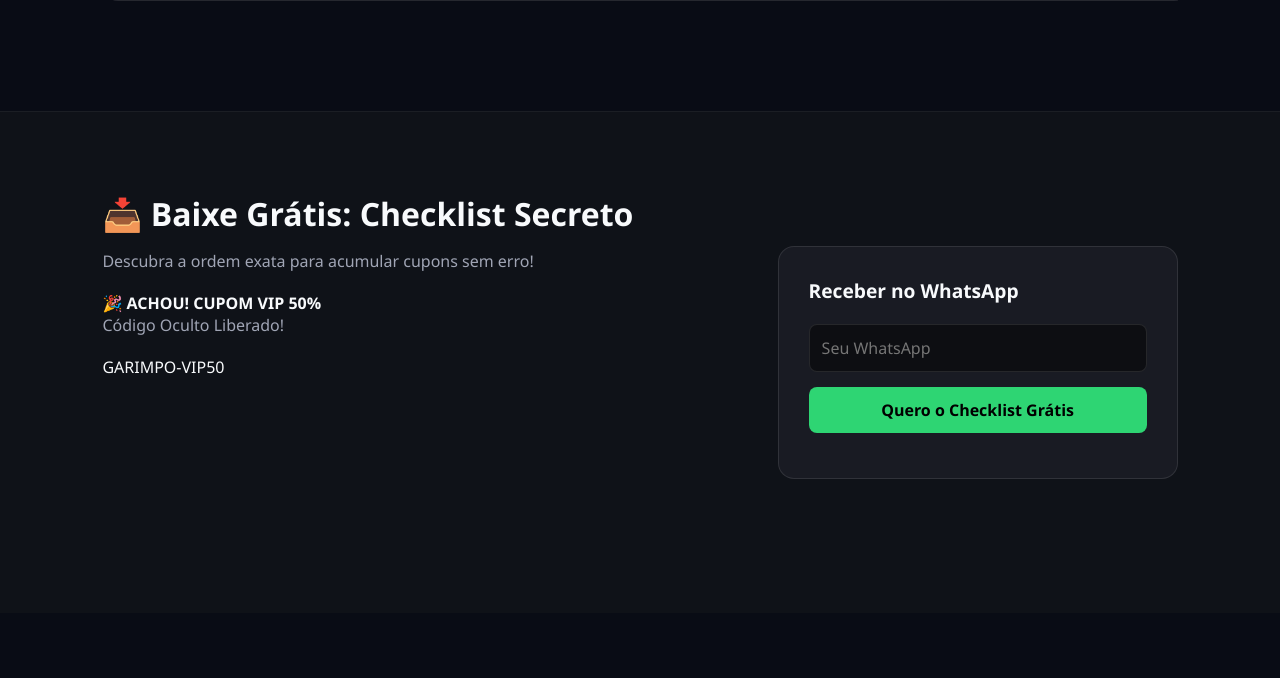
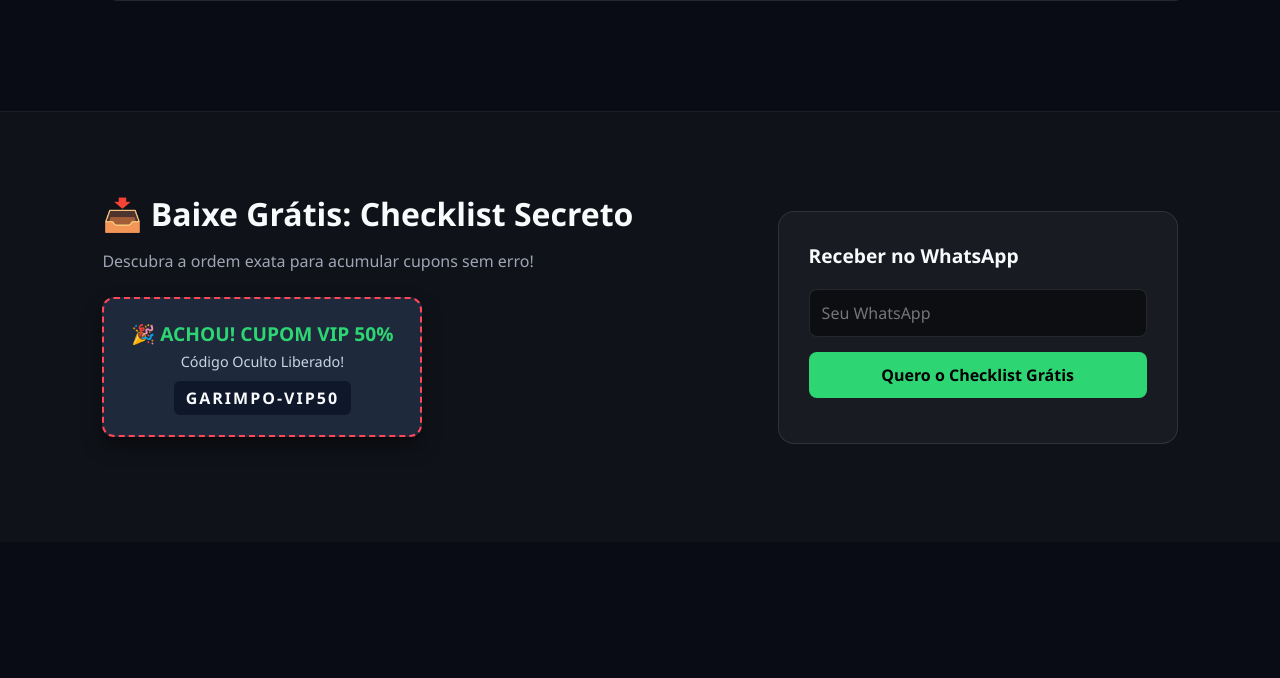
Before and after one commit to mersia-dev/LR, a Flask app: page / in a window 1280 px wide. Shown: the part 1916-2594 px from the top of the page. After the commit the page ends 2360 px from the top, so only its background shows below. Run offline with Flask 3, Linux system fonts and the light colour scheme; a map, chart or similar area stays blank; some libraries are stand-ins or nearby versions.

Commit message:
Update style.css

```diff
--- a/static/css/style.css
+++ b/static/css/style.css
@@ -186,3 +186,40 @@
 .form-response { margin-top: 15px; font-size: 0.85rem; color: #2ed573; }
 .sticky-vip-bar { position: fixed; bottom: 0; left: 0; width: 100%; background: #ff4757; color: white; padding: 15px 8%; display: flex; justify-content: space-between; align-items: center; z-index: 99; }
 .btn-vip-sticky { background: #ffffff; color: #ff4757; padding: 10px 20px; border-radius: 20px; text-decoration: none; font-weight: 800; }
+
+/* Gamificação: Raspadinha Virtual */
+.scratch-container {
+    position: relative;
+    width: 100%;
+    max-width: 320px;
+    height: 140px;
+    margin: 25px 0;
+    border-radius: 12px;
+    overflow: hidden;
+    box-shadow: 0 10px 20px rgba(0,0,0,0.4);
+    border: 2px dashed #ff4757;
+    background: #1e293b;
+}
+
+.scratch-content {
+    position: absolute;
+    top: 0; left: 0; width: 100%; height: 100%;
+    display: flex;
+    flex-direction: column;
+    align-items: center;
+    justify-content: center;
+    text-align: center;
+    padding: 15px;
+    z-index: 1; /* Fica por baixo do Canvas */
+}
+
+.scratch-content h4 { color: #2ed573; font-size: 1.2rem; margin-bottom: 5px; }
+.scratch-content p { font-size: 0.9rem; color: #cbd5e1; margin-bottom: 10px; }
+.fake-coupon { background: #0f172a; padding: 6px 12px; font-weight: 800; border-radius: 6px; letter-spacing: 2px; }
+
+#scratchCanvas {
+    position: absolute;
+    top: 0; left: 0; width: 100%; height: 100%;
+    z-index: 2; /* Fica por cima e será apagado pelo dedo */
+    cursor: pointer;
+}
```
